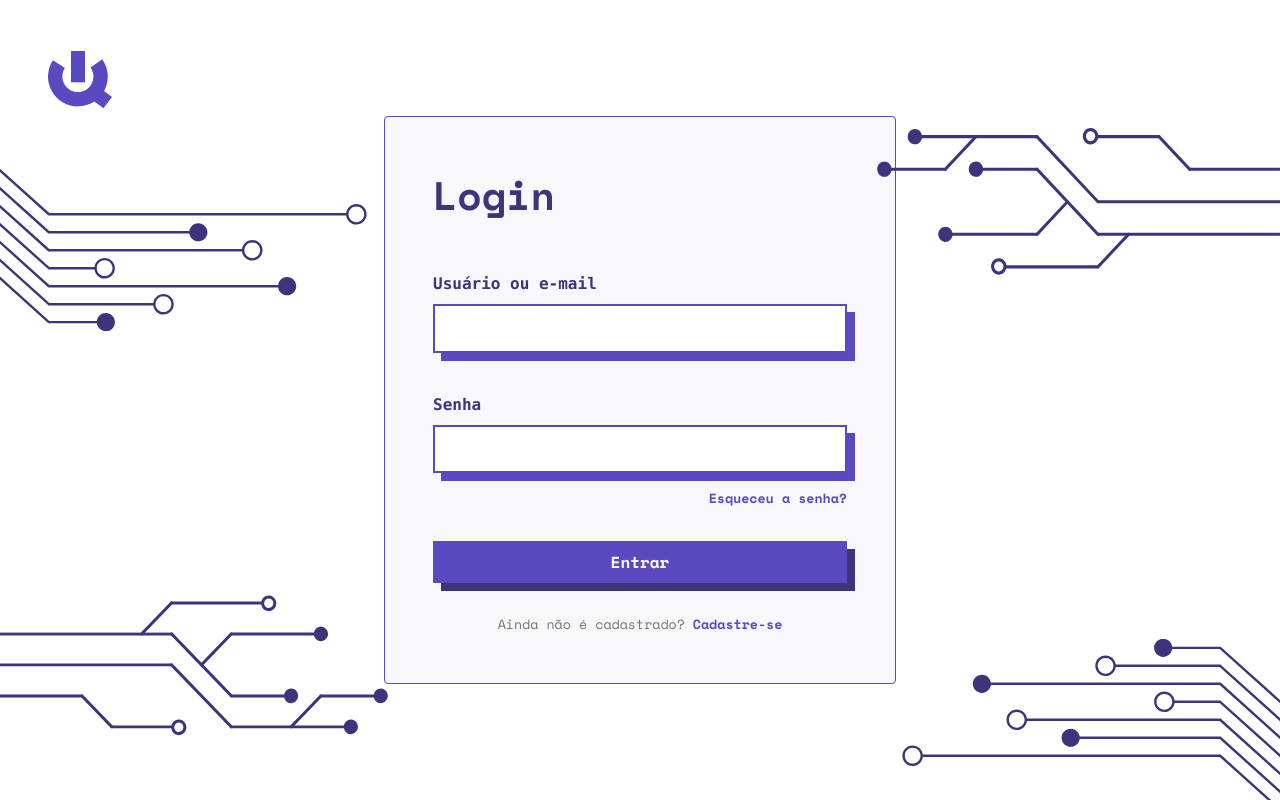
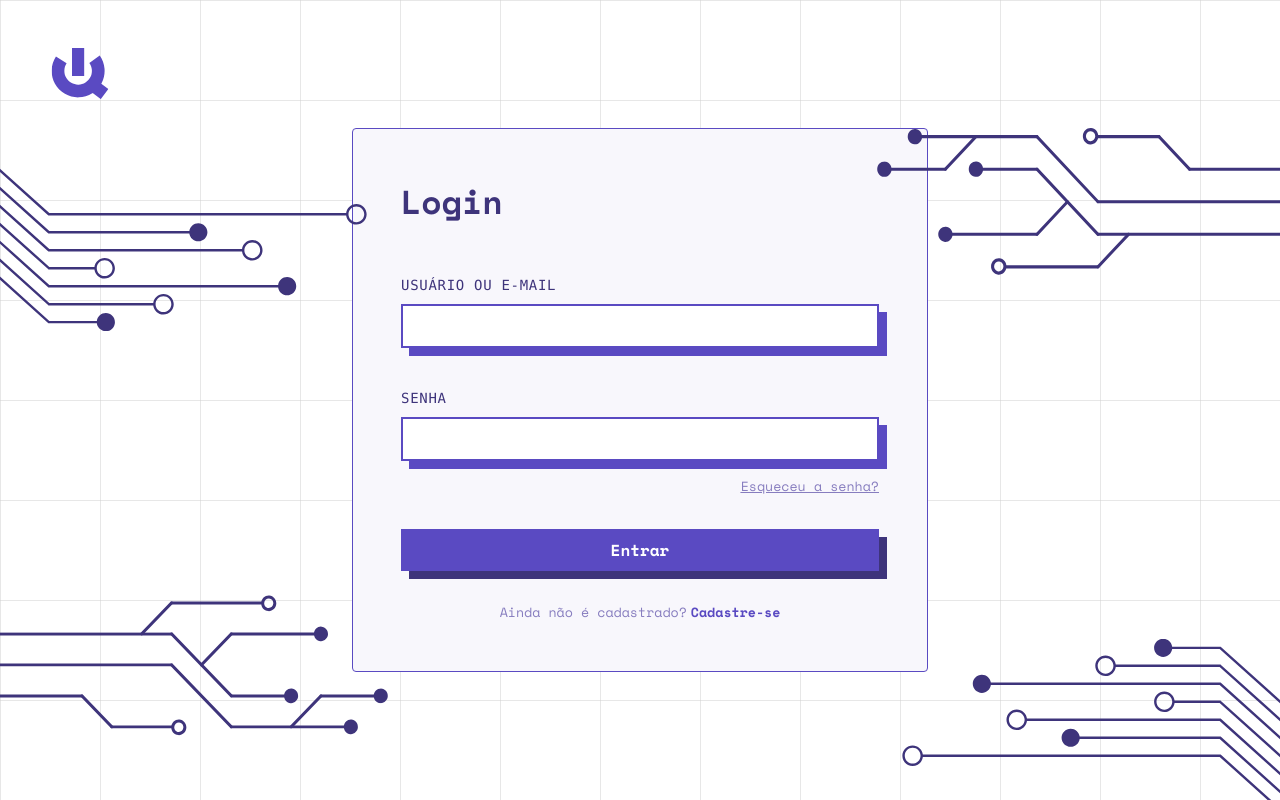
Before and after one commit to QuestIO42/App-frontend, a React (Vite) app: page / in a window 1280 px wide. Built offline with nearby package versions, Linux system fonts and the light colour scheme.

Commit message:
style: change login background

```diff
--- a/src/components/form/ForgotPassword.tsx
+++ b/src/components/form/ForgotPassword.tsx
@@ -2,7 +2,7 @@ import { Link } from 'react-router-dom'
 
 export default function ForgotPassword() {
   return (
-    <div className="ml-auto mb-4 text-sm font-semibold text-roxo-300">
+    <div className="ml-auto mb-4 text-sm underline text-roxo-500">
       <Link className="hover:text-roxo-900" to="/forgotPassword">
         Esqueceu a senha?
       </Link>
--- a/src/components/form/FormInput.tsx
+++ b/src/components/form/FormInput.tsx
@@ -14,12 +14,12 @@ const FormInput: React.FC<FormInputProps> = ({
 }) => {
   return (
     <div className="mb-4 w-full">
-      <label className="mb-2 block font-mono text-sm font-semibold text-roxo-900 sm:text-[12px] md:text-base lg:text-base">
+      <label className="mb-2 block font-mono text-[14px] uppercase tracking-wider text-roxo-900">
         {label}
       </label>
 
       <input
-        className={`w-full border-2 border-roxo-300 p-2 text-base font-semibold text-roxo-900 shadow-default-roxo-300 focus:outline-none focus:ring-0 focus:border-roxo-300 md:text-xl`}
+        className={`w-full border-2 border-roxo-300 p-2 text-base font-medium text-roxo-900 shadow-default-roxo-300 focus:outline-none focus:ring-0 focus:border-roxo-300`}
         type={type}
         {...registerProps}
       />
--- a/src/components/form/FormTitle.tsx
+++ b/src/components/form/FormTitle.tsx
@@ -4,7 +4,7 @@ interface FormTitleProps {
 
 export default function FormTitle({ title }: FormTitleProps) {
   return (
-    <h1 className="mr-auto text-3xl font-bold text-roxo-900 lg:text-5xl">
+    <h1 className="mr-auto text-4xl font-bold text-roxo-900">
       {title}
     </h1>
   )
--- a/src/components/login/Cadastration.tsx
+++ b/src/components/login/Cadastration.tsx
@@ -2,9 +2,12 @@ import { Link } from 'react-router-dom'
 
 export default function Cadastration() {
   return (
-    <p className="mt-8 gap-2 flex flex-row text-center text-sm text-cinzaClaro">
-      Ainda não é cadastrado?
-      <Link className="text-roxo-300 hover:text-roxo-900 font-semibold" to={'/register'}>
+    <p className="mt-8 flex flex-wrap items-center justify-center gap-1 text-center text-sm text-roxo-500">
+      <span>Ainda não é cadastrado?</span>
+      <Link
+        to="/register"
+        className="font-semibold text-roxo-300 transition-colors hover:text-roxo-900"
+      >
         Cadastre-se
       </Link>
     </p>
--- a/src/components/login/LoginForm.tsx
+++ b/src/components/login/LoginForm.tsx
@@ -83,7 +83,7 @@ export default function LoginForm() {
   }
 
   return (
-    <div className="relative h-auto bg-[#f8f7fc] flex flex-col items-center justify-center border border-roxo-300 rounded p-12 xl:min-w-[32rem]">
+    <div className="relative h-auto bg-[#f8f7fc] flex flex-col items-center justify-center border border-roxo-300 rounded mt-16 sm:mt-0 p-8 sm:p-12 min-w-[90%] sm:min-w-[36rem]">
       <FormTitle title="Login"/>
 
       <form
--- a/src/pages/Login@Registration/Login.tsx
+++ b/src/pages/Login@Registration/Login.tsx
@@ -8,11 +8,13 @@ import CircuitTopRight from '@/components/svgComponents/circuit/CircuitTopRight'
 export default function Login() {
   console.log(import.meta.env.VITE_API_URL)
   return (
-    <div className="min-w-screen min-h-screen relative flex items-center justify-center">
-      <Logo
-        link="https://www.vlab.dc.ufscar.br"
-        className="w-16 h-16 absolute left-12 top-12 z-10 cursor-pointer text-roxo-300 transition duration-300 ease-in-out hover:text-roxo-900"
-      />
+    <div className="min-w-screen min-h-screen bg-grid-pattern relative flex flex-col items-center justify-center px-6">
+      <div className="w-full fixed top-0 z-50 p-7 sm:p-12">
+        <Logo
+          link="https://www.vlab.dc.ufscar.br"
+          className="w-[52px] sm:w-[64px] aspect-square cursor-pointer text-roxo-300 transition duration-300 ease-in-out hover:text-roxo-900"
+        />
+      </div>
 
       <LoginForm />
 
```
